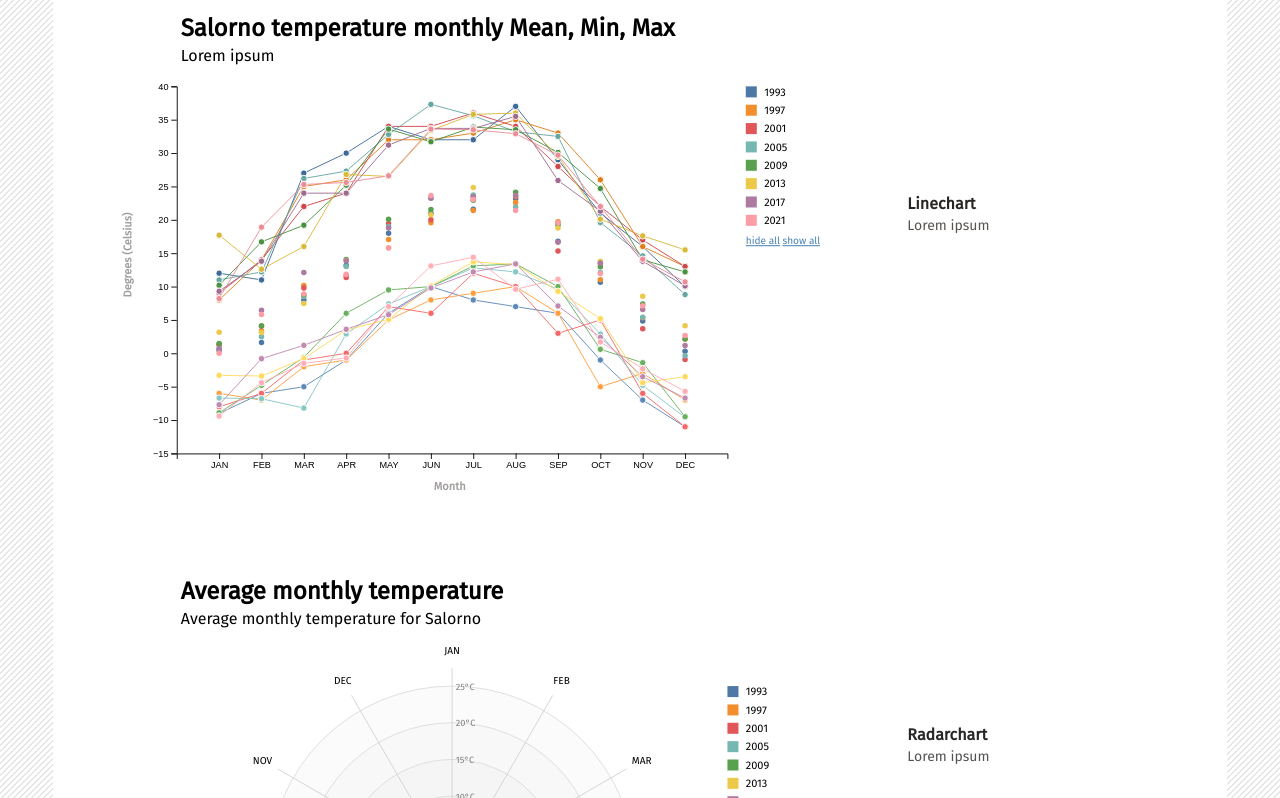
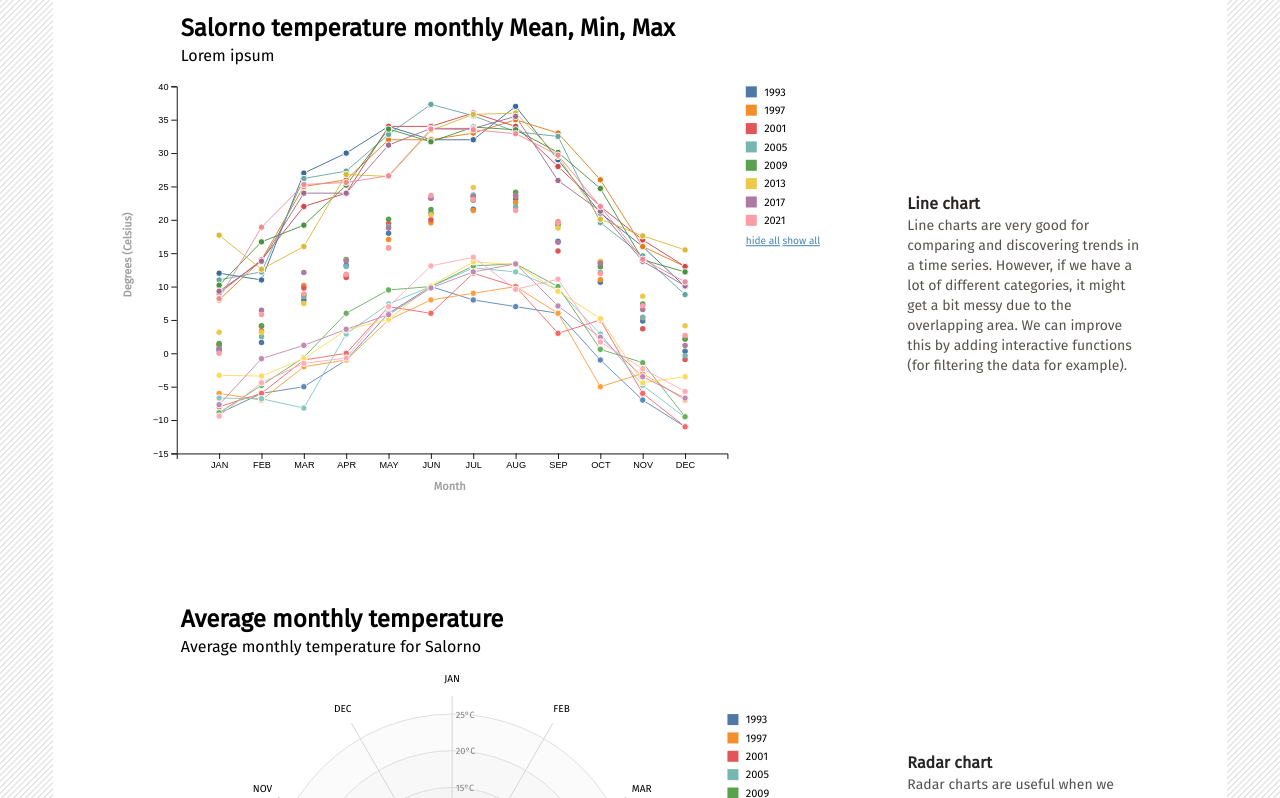
Before and after one commit to imperiale-m/data-visualization, a plain HTML site: page pages/assignment4.html in a window 1280 px wide. Shown: the part 154-952 px from the top of the page. Drawn offline with nearby package versions, Linux system fonts and the light colour scheme.

Commit message:
add some text

```diff
--- a/pages/assignment4.html
+++ b/pages/assignment4.html
@@ -28,14 +28,21 @@
       <!--TASK 1-->
       <div class="col-span-1 md:col-span-2">
         <div>
-          <p class="ml-[13%] text-xl font-bold lg:text-2xl">Salorno temperature monthly Mean, Min, Max</p>
+          <p class="ml-[13%] text-xl font-bold lg:text-2xl"
+            >Salorno temperature monthly Mean, Min, Max</p
+          >
           <p class="ml-[13%] text-sm lg:text-base">Lorem ipsum</p>
         </div>
         <div class="mx-auto" id="a4_task1"></div>
       </div>
       <div class="col-span-1 ml-[13%] pr-[14%] md:ml-0 md:py-[50%] md:pl-[20%]">
-        <p class="text-base font-bold text-stone-800">Linechart</p>
-        <p class="text-sm text-stone-600">Lorem ipsum</p>
+        <p class="text-base font-bold text-stone-800">Line chart</p>
+        <p class="text-sm text-stone-600"
+          >Line charts are very good for comparing and discovering trends in a time series. However,
+          if we have a lot of different categories, it might get a bit messy due to the overlapping
+          area. We can improve this by adding interactive functions (for filtering the data for
+          example).</p
+        >
       </div>
       <!--TASK 2-->
       <div class="col-span-1 mt-8 md:col-span-2">
@@ -46,8 +53,12 @@
         <div class="mx-auto" id="a4_task2"></div>
       </div>
       <div class="col-span-1 ml-[13%] pr-[14%] md:ml-0 md:py-[50%] md:pl-[20%]">
-        <p class="text-base font-bold text-neutral-800">Radarchart</p>
-        <p class="text-sm text-neutral-600">Lorem ipsum</p>
+        <p class="text-base font-bold text-neutral-800">Radar chart</p>
+        <p class="text-sm text-neutral-600"
+          >Radar charts are useful when we want to look at several factors all related to one item.
+          In this case, by plotting the months around the circle we can easily compare the
+          temperature at the same time of the year.</p
+        >
       </div>
       <!--TASK 3-->
       <div class="col-span-1 mt-8 md:col-span-2">
@@ -67,7 +78,7 @@
         <div class="mx-auto" id="a4_task3"></div>
       </div>
       <div class="col-span-1 ml-[13%] pr-[14%] md:ml-0 md:py-[50%] md:pl-[20%]">
-        <p class="text-base font-bold text-neutral-800">Ridgeline</p>
+        <p class="text-base font-bold text-neutral-800">Ridge line</p>
         <p class="text-sm text-neutral-600"
           >Ridgeline plots are useful for visualizing changes in the shapes of distribution over
           multiple groups or like in this case time periods. Here we plot the distribution of
```
